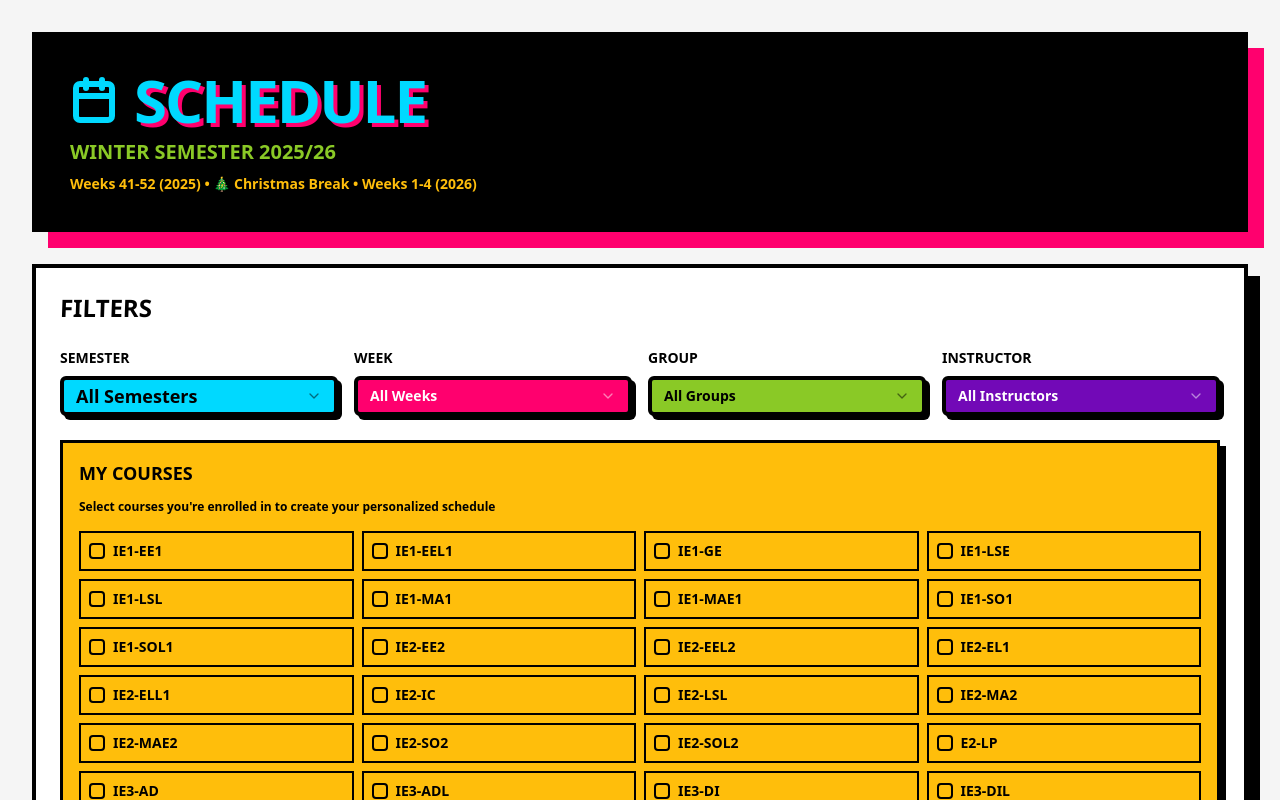
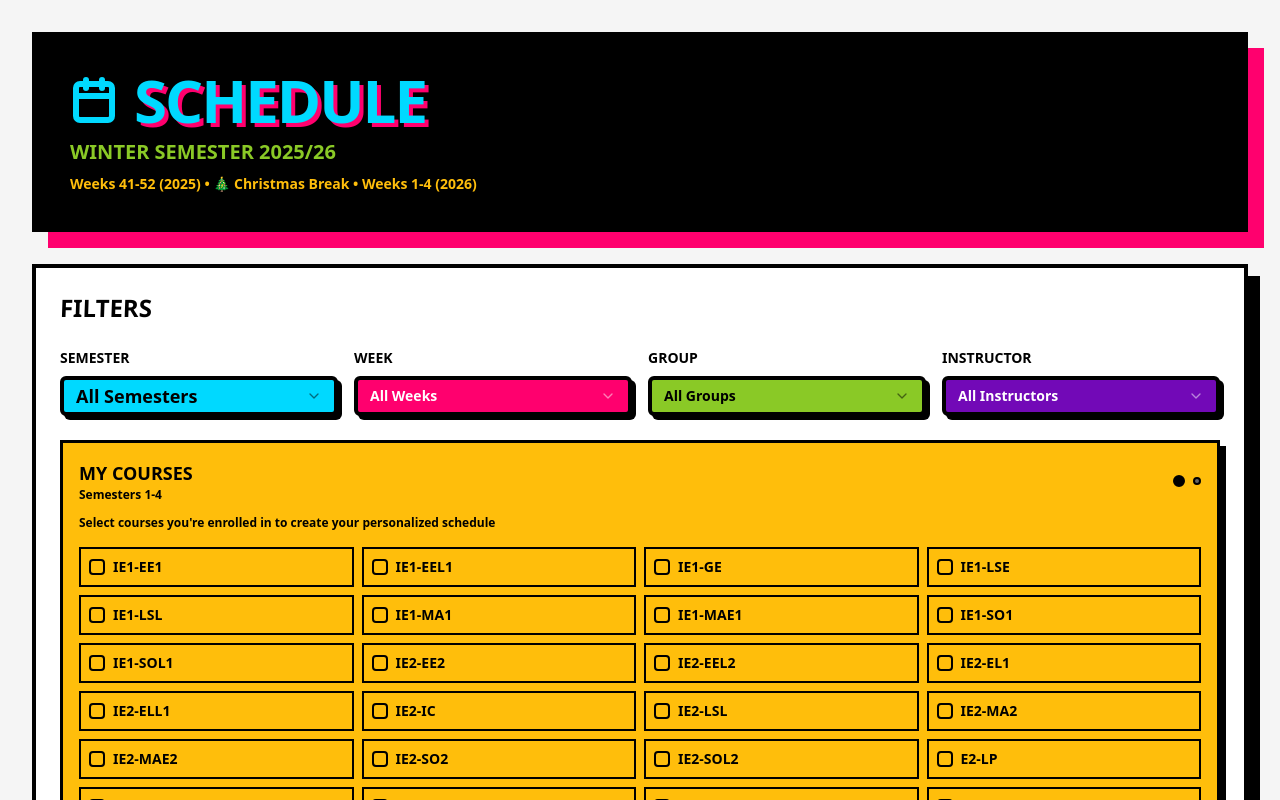
Before and after one commit to Zyrex24/ScheduleHAW, a Next.js app: page / in a window 1280 px wide. Shown: the top 800 px of the page. Built offline with nearby package versions, Linux system fonts and the light colour scheme.

Commit message:
feat: Add pagination to My Courses with dot navigation
- Split courses into two pages: Semesters 1-4 and Semesters 5-7
- Added dot navigation with 2 buttons to switch between pages
- Active dot is larger and darker for better UX
- Shows current page label (Semesters 1-4 / Semesters 5-7)

```diff
--- a/Components/schedule/ScheduleFilters.tsx
+++ b/Components/schedule/ScheduleFilters.tsx
@@ -1,6 +1,6 @@
 "use client";
 
-import React from "react";
+import React, { useState } from "react";
 import { Select, SelectContent, SelectItem, SelectTrigger, SelectValue } from "@/components/ui/select";
 import { Button } from "@/components/ui/button";
 import { Checkbox } from "@/components/ui/checkbox";
@@ -45,6 +45,27 @@ export default function ScheduleFilters({
     ...Array.from({ length: 4 }, (_, i) => i + 1)     // Weeks 1-4
   ];
   const currentWeek = 40;
+
+  // Pagination state for course selection
+  const [coursePage, setCoursePage] = useState(0);
+
+  // Split courses by semester (1-4 on page 0, 5-7 on page 1)
+  const getSemester = (code: string): number => {
+    const match = code.match(/^(?:IE|E)(\d+)/);
+    return match ? parseInt(match[1]) : 999;
+  };
+
+  const page1Courses = allCourses.filter(course => {
+    const sem = getSemester(course);
+    return sem >= 1 && sem <= 4;
+  });
+
+  const page2Courses = allCourses.filter(course => {
+    const sem = getSemester(course);
+    return sem >= 5 && sem <= 7;
+  });
+
+  const displayedCourses = coursePage === 0 ? page1Courses : page2Courses;
 
   const toggleCourse = (courseCode: string) => {
     if (selectedCourses.includes(courseCode)) {
@@ -187,8 +208,44 @@ export default function ScheduleFilters({
           boxShadow: "6px 6px 0px #000000",
         }}
       >
-        <h3 className="text-lg font-black mb-3 uppercase">My Courses</h3>
-        <p className="text-xs font-bold mb-4">Select courses you're enrolled in to create your personalized schedule</p>
+        <div className="flex items-center justify-between mb-3">
+          <div>
+            <h3 className="text-lg font-black uppercase">My Courses</h3>
+            <p className="text-xs font-bold">
+              {coursePage === 0 ? 'Semesters 1-4' : 'Semesters 5-7'}
+            </p>
+          </div>
+
+          {/* Dot Navigation */}
+          <div className="flex items-center gap-2">
+            <button
+              onClick={() => setCoursePage(0)}
+              className="transition-all"
+              style={{
+                width: coursePage === 0 ? '12px' : '8px',
+                height: coursePage === 0 ? '12px' : '8px',
+                borderRadius: '50%',
+                backgroundColor: coursePage === 0 ? '#000000' : '#666666',
+                border: '2px solid #000000',
+              }}
+              aria-label="Page 1: Semesters 1-4"
+            />
+            <button
+              onClick={() => setCoursePage(1)}
+              className="transition-all"
+              style={{
+                width: coursePage === 1 ? '12px' : '8px',
+                height: coursePage === 1 ? '12px' : '8px',
+                borderRadius: '50%',
+                backgroundColor: coursePage === 1 ? '#000000' : '#666666',
+                border: '2px solid #000000',
+              }}
+              aria-label="Page 2: Semesters 5-7"
+            />
+          </div>
+        </div>
+
+        <p className="text-xs font-bold mb-4">Select courses you&apos;re enrolled in to create your personalized schedule</p>
 
         {selectedCourses.length > 0 && (
           <div className="flex flex-wrap gap-2 mb-4">
@@ -212,7 +269,7 @@ export default function ScheduleFilters({
         )}
 
         <div className="grid grid-cols-2 md:grid-cols-3 lg:grid-cols-4 gap-2">
-          {allCourses.map(course => (
+          {displayedCourses.map(course => (
             <label
               key={course}
               className="flex items-center gap-2 p-2 cursor-pointer font-bold text-sm hover:bg-black hover:text-white transition-colors"
```
